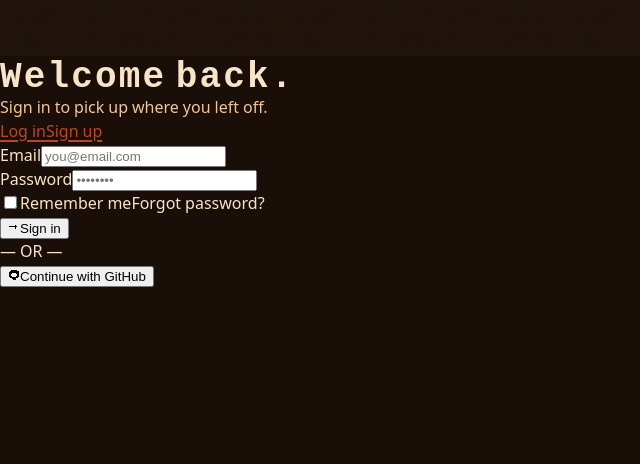
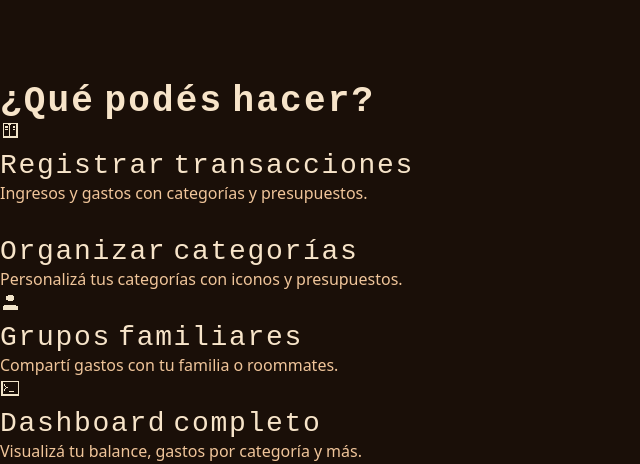
Before and after one commit to Matere413/Finance, a React (Vite) app in the folder frontend/: page / in a window 1280 px wide. Before the commit this address led to /login. Shown: the part 1585-2049 px from the top of the page, without its empty margins (0-640 px from the left). Before the commit the page ends 1873 px from the top, so only its background shows below. Built offline with nearby package versions, Linux system fonts and the light colour scheme.

Commit message:
feat: add landing page with CTA buttons
- Create LandingPage component with hero section
- Add 'Iniciar Sesión' and 'Crear Cuenta' buttons visible on load
- Add features section on right side
- Update routing: / shows LandingPage when not authenticated
- Fix: forgot password placeholder text

```diff
--- a/frontend/src/App.tsx
+++ b/frontend/src/App.tsx
@@ -2,6 +2,7 @@ import React, { useEffect, useState } from 'react';
 import { Routes, Route, Navigate, useLocation } from 'react-router-dom';
 import { useAuthStore } from '@stores/authStore';
 import { useThemeStore } from '@stores/themeStore';
+import { LandingPage } from '@features/auth/LandingPage';
 import { LoginPage } from '@features/auth/LoginPage';
 import { RegisterPage } from '@features/auth/RegisterPage';
 import { DashboardPage } from '@features/dashboard/DashboardPage';
@@ -53,28 +54,46 @@ function App() {
   const isAuthPage = location.pathname === '/login' || location.pathname === '/register';
 
   return (
-    <div className={`min-h-screen ${isAuthPage ? '' : 'app-shell'}`}>
+    <div className={`min-h-screen ${isAuthPage || !isAuthenticated ? '' : 'app-shell'}`}>
       <Routes>
+        {/* Public routes */}
+        <Route path="/" element={
+          isAuthenticated ? <Navigate to="/dashboard" replace /> : <LandingPage />
+        } />
         <Route path="/login" element={
-          isAuthenticated ? <Navigate to="/" replace /> : <LoginPage />
+          isAuthenticated ? <Navigate to="/dashboard" replace /> : <LoginPage />
         } />
         <Route path="/register" element={
-          isAuthenticated ? <Navigate to="/" replace /> : <RegisterPage />
+          isAuthenticated ? <Navigate to="/dashboard" replace /> : <RegisterPage />
         } />
-        <Route path="/*" element={
+
+        {/* Protected routes */}
+        <Route path="/dashboard" element={
           <ProtectedRoute>
-            <AppShell>
-              <Routes>
-                <Route path="/" element={<DashboardPage />} />
-                <Route path="/transactions" element={<TransactionsPage />} />
-                <Route path="/categories" element={<CategoriesPage />} />
-                <Route path="/groups" element={<GroupsPage />} />
-                <Route path="/profile" element={<ProfilePage />} />
-                <Route path="*" element={<Navigate to="/" replace />} />
-              </Routes>
-            </AppShell>
+            <AppShell><DashboardPage /></AppShell>
           </ProtectedRoute>
         } />
+        <Route path="/transactions" element={
+          <ProtectedRoute>
+            <AppShell><TransactionsPage /></AppShell>
+          </ProtectedRoute>
+        } />
+        <Route path="/categories" element={
+          <ProtectedRoute>
+            <AppShell><CategoriesPage /></AppShell>
+          </ProtectedRoute>
+        } />
+        <Route path="/groups" element={
+          <ProtectedRoute>
+            <AppShell><GroupsPage /></AppShell>
+          </ProtectedRoute>
+        } />
+        <Route path="/profile" element={
+          <ProtectedRoute>
+            <AppShell><ProfilePage /></AppShell>
+          </ProtectedRoute>
+        } />
+        <Route path="*" element={<Navigate to="/" replace />} />
       </Routes>
       <ToastContainer toasts={toasts} onRemove={removeToast} />
     </div>
--- /dev/null
+++ b/frontend/src/features/auth/LandingPage.tsx
@@ -0,0 +1,113 @@
+import React from 'react';
+import { Link } from 'react-router-dom';
+import { Button } from '@components/Button';
+import { Icon } from '@components/Icon';
+
+export const LandingPage: React.FC = () => {
+  return (
+    <div className="min-h-screen grid grid-cols-2">
+      {/* Poster Side */}
+      <div className="bg-accent text-paper p-16 flex flex-col justify-between border-r-4 border-earth-950 relative overflow-hidden">
+        <div>
+          <div className="flex items-center gap-3 mb-10">
+            <img
+              src="/matere-mark.svg"
+              className="w-10 h-10 pixelated brightness-0 invert"
+              alt="Matere"
+            />
+            <span className="font-pixel text-base tracking-widest text-paper">
+              MATERE · FIN
+            </span>
+          </div>
+          <div className="font-pixel text-xs tracking-widest text-paper opacity-80 mb-6">
+            — V 0.1 · APRIL 2026
+          </div>
+          <h1 className="font-display font-bold text-7xl leading-[0.95] tracking-tight text-paper">
+            Dinero<br />con alma<br />retro.
+          </h1>
+          <p className="font-serif italic text-xl mt-6 opacity-92 max-w-md leading-relaxed">
+            Registra gastos personales y presupuestos familiares. Hecho un píxel a la vez, con cuidado por el detalle.
+          </p>
+        </div>
+
+        {/* CTA Buttons on poster side */}
+        <div className="flex flex-col gap-4 max-w-xs">
+          <Link to="/login">
+            <Button variant="primary" fullWidth size="lg" icon="arrow_right">
+              Iniciar Sesión
+            </Button>
+          </Link>
+          <Link to="/register">
+            <Button variant="ghost" fullWidth size="lg">
+              Crear Cuenta
+            </Button>
+          </Link>
+        </div>
+
+        <div className="flex items-center gap-2.5 font-mono text-lg text-paper">
+          <span className="w-2.5 h-2.5 border-2 border-earth-950 bg-[#7a9a4a] animate-pulse" />
+          <span>Secure · JWT · Self-hosted</span>
+        </div>
+
+        {/* Decorative SVG */}
+        <svg
+          className="absolute -right-10 -bottom-10 w-80 h-80 opacity-[0.18]"
+          viewBox="0 0 16 16"
+          shapeRendering="crispEdges"
+          fill="#1a0f08"
+        >
+          <path d="M7 2 H9 V3 H11 V4 H12 V5 H13 V7 H14 V9 H13 V11 H12 V12 H11 V13 H9 V14 H7 V13 H5 V12 H4 V11 H3 V9 H2 V7 H3 V5 H4 V4 H5 V3 H7 Z M7 4 V5 H5 V7 H4 V9 H5 V11 H7 V12 H9 V11 H11 V9 H12 V7 H11 V5 H9 V4 Z" />
+        </svg>
+      </div>
+
+      {/* Right Side - Features */}
+      <div className="bg-bg-0 p-16 flex flex-col justify-center">
+        <h2 className="font-display font-bold text-3xl text-fg-1 mb-8">
+          ¿Qué podés hacer?
+        </h2>
+
+        <div className="grid gap-6">
+          <div className="flex items-start gap-4 p-4 border-2 border-border-1 bg-bg-1">
+            <div className="w-10 h-10 bg-accent flex items-center justify-center">
+              <Icon name="book" size={20} color="#f2e4c9" />
+            </div>
+            <div>
+              <h3 className="font-pixel text-sm text-fg-1 mb-1">Registrar transacciones</h3>
+              <p className="font-sans text-sm text-fg-2">Ingresos y gastos con categorías y presupuestos.</p>
+            </div>
+          </div>
+
+          <div className="flex items-start gap-4 p-4 border-2 border-border-1 bg-bg-1">
+            <div className="w-10 h-10 bg-wheat-500 flex items-center justify-center">
+              <Icon name="folder" size={20} color="#1a0f08" />
+            </div>
+            <div>
+              <h3 className="font-pixel text-sm text-fg-1 mb-1">Organizar categorías</h3>
+              <p className="font-sans text-sm text-fg-2">Personalizá tus categorías con iconos y presupuestos.</p>
+            </div>
+          </div>
+
+          <div className="flex items-start gap-4 p-4 border-2 border-border-1 bg-bg-1">
+            <div className="w-10 h-10 bg-sage-500 flex items-center justify-center">
+              <Icon name="user" size={20} color="#f2e4c9" />
+            </div>
+            <div>
+              <h3 className="font-pixel text-sm text-fg-1 mb-1">Grupos familiares</h3>
+              <p className="font-sans text-sm text-fg-2">Compartí gastos con tu familia o roommates.</p>
+            </div>
+          </div>
+
+          <div className="flex items-start gap-4 p-4 border-2 border-border-1 bg-bg-1">
+            <div className="w-10 h-10 bg-ember-500 flex items-center justify-center">
+              <Icon name="terminal" size={20} color="#f2e4c9" />
+            </div>
+            <div>
+              <h3 className="font-pixel text-sm text-fg-1 mb-1">Dashboard completo</h3>
+              <p className="font-sans text-sm text-fg-2">Visualizá tu balance, gastos por categoría y más.</p>
+            </div>
+          </div>
+        </div>
+      </div>
+    </div>
+  );
+};
--- a/frontend/src/features/auth/LoginPage.tsx
+++ b/frontend/src/features/auth/LoginPage.tsx
@@ -4,6 +4,7 @@ import { Icon } from '@components/Icon';
 import { Input } from '@components/Input';
 import { Button } from '@components/Button';
 import { useAuthStore } from '@stores/authStore';
+import { useToastStore } from '@stores/toastStore';
 
 export const LoginPage: React.FC = () => {
   const navigate = useNavigate();
```
